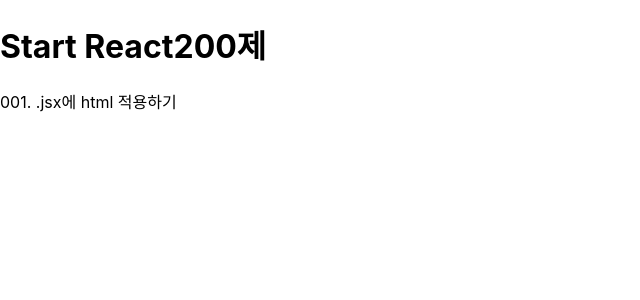
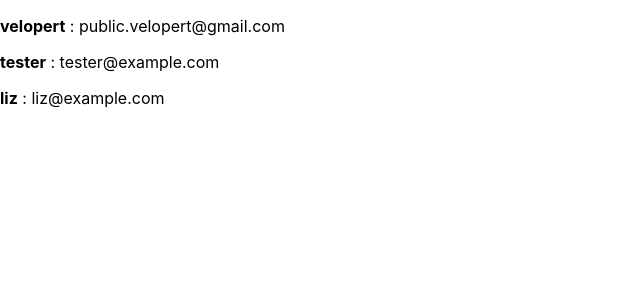
Before and after one commit to seolmiiin/learn-react, a React (Create React App) app: page / in a window 1280 px wide. Shown: the top 300 px of the page, without its empty margins (0-640 px from the left). Built offline with nearby package versions, Linux system fonts and the light colour scheme.

Commit message:
배열렌더링하기_1.

```diff
--- a/src/App.js
+++ b/src/App.js
@@ -1,16 +1,11 @@
 import React from 'react';
-
-
-
+import UserList from './userList';
 
 
 
 function App() {
   return (
-    <div>
-      <h1>Start React200제</h1>
-      <p>001. .jsx에 html 적용하기</p>
-    </div>
+    <UserList />
   );
 }
 
--- /dev/null
+++ b/src/userList.js
@@ -0,0 +1,43 @@
+import React from 'react';
+
+function UserList(){
+  const users = [
+    {
+      id: 1,
+      username: 'velopert',
+      email: 'public.velopert@gmail.com'
+    },
+    {
+      id: 2,
+      username: 'tester',
+      email: 'tester@example.com'
+    },
+    {
+      id: 3,
+      username: 'liz',
+      email: 'liz@example.com'
+    }
+  ];
+
+  return(
+    <div>
+      <div>
+         <p>
+           <strong>{users[0].username}</strong> : <span>{users[0].email}</span>
+         </p>
+      </div>
+      <div>
+         <p>
+           <strong>{users[1].username}</strong> : <span>{users[1].email}</span>
+         </p>
+      </div>
+      <div>
+         <p>
+           <strong>{users[2].username}</strong> : <span>{users[2].email}</span>
+         </p>
+      </div>
+    </div>
+  );
+}
+
+export default UserList;
```
